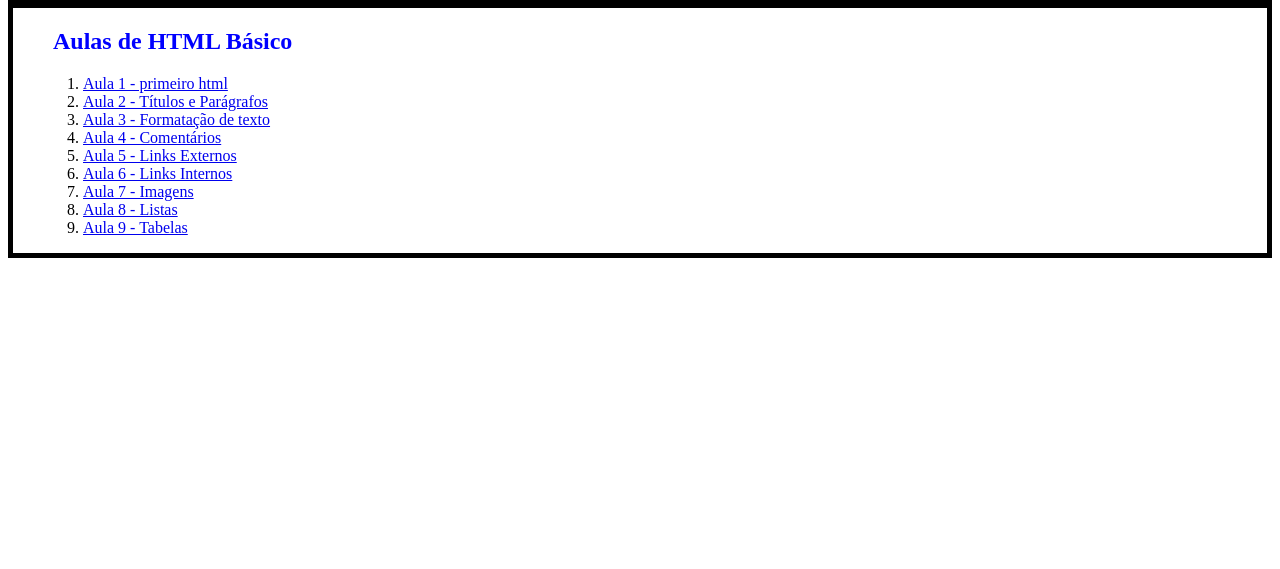
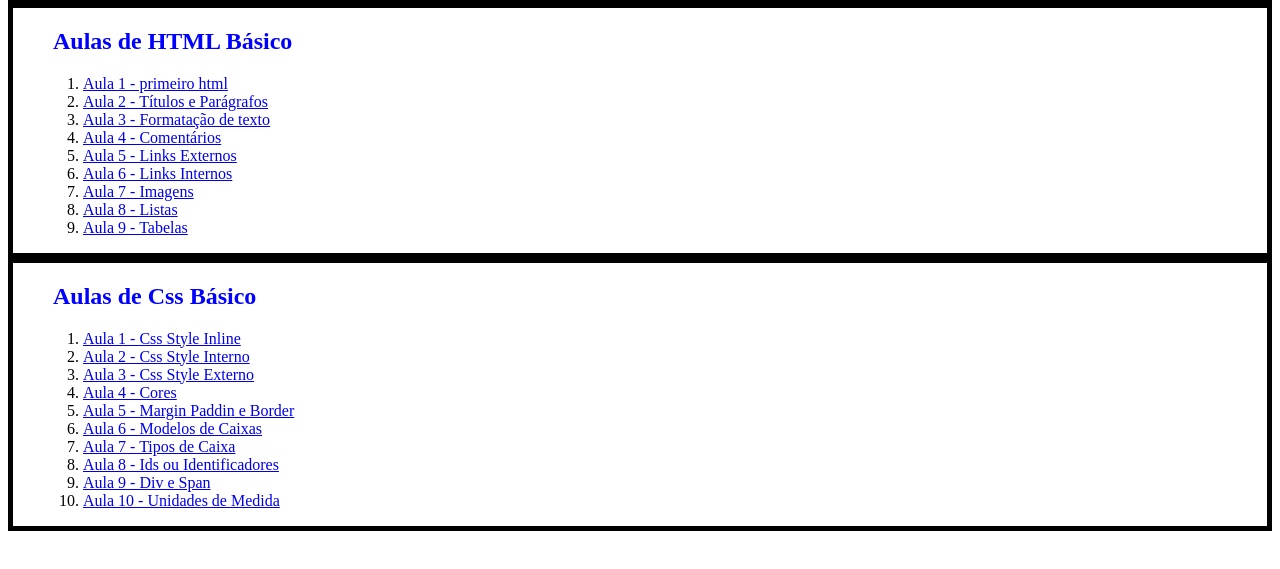
Before and after one commit to vieira1992/CursoDevemDobro, a plain HTML site: page index.html in a window 1280 px wide. Shown: the part 189-758 px from the top of the page. Drawn offline with Linux system fonts and the light colour scheme; files that its build step writes are made by us from their sources.

Commit message:
Inclusão das aulas de CSS

```diff
--- a/index.html
+++ b/index.html
@@ -27,20 +27,21 @@
     </ol>
 </div>
 
-<!-- <div>
+<div>
     <h2> Aulas de Css Básico </h2>
     <ol>
-        <li><a href="modulo-html/01-primeiro-html/index.html"> Aula 1 - primeiro html </a></li>
-        <li><a href="modulo-html/02-titulos-e-paragrafos/index.html"> Aula 2 - Títulos e Parágrafos </a></li>
-        <li><a href="modulo-html/03-formatacao-de-texto/index.html">Aula 3 - Formatação de texto</a></li>
-        <li><a href="modulo-html/04-comentarios/index.html">Aula 4 - Comentários </a></li>
-        <li><a href="modulo-html/05-links-externos/index.html">Aula 5 - Links Externos </a></li>
-        <li><a href="modulo-html/06-links-internos/contato.html">Aula 6 - Links Internos </a></li>
-        <li><a href="modulo-html/07-imagens/index.html">Aula 7 - Imagens </a></li>
-        <li><a href="modulo-html/08-listas/index.html">Aula 8 - Listas </a></li>
-        <li><a href="modulo-html/09-tabelas/index.html">Aula 9 - Tabelas </a></li>
+        <li><a href="home/modulo-css/01-css-inline/index.html"> Aula 1 - Css Style Inline </a></li>
+        <li><a href="home/modulo-css/02-css-interno/index.html"> Aula 2 - Css Style Interno </a></li>
+        <li><a href="home/modulo-css/03-css-externo/index.html">Aula 3 - Css Style Externo </a></li>
+        <li><a href="home/modulo-css/04-cores/index.html">Aula 4 - Cores </a></li>
+        <li><a href="home/modulo-css/05-margin-padding-border/index.html">Aula 5 - Margin Paddin e Border </a></li>
+        <li><a href="home/modulo-css/06-modelos-de-caixas/index.html">Aula 6 - Modelos de Caixas </a></li>
+        <li><a href="home/modulo-css/07-tipos-de-caixa/index.html">Aula 7 - Tipos de Caixa </a></li>
+        <li><a href="home/modulo-css/08-ids-ou-identificadores/index.html">Aula 8 - Ids ou Identificadores </a></li>
+        <li><a href="home/modulo-css/09-div-e-span/Index.html">Aula 9 - Div e Span </a></li>
+        <li><a href="home/modulo-css/10-unidades-de-medida/index.html">Aula 10 - Unidades de Medida </a></li>
     </ol>
-</div> -->
+</div>
 
 </body>
 </html>
```
Also changed, not shown: home/modulo-css/01-css-inline/index.html (+2 -0 lines), home/modulo-css/02-css-interno/index.html (+2 -0 lines), home/modulo-css/03-css-externo/index.html (+2 -0 lines), home/modulo-css/04-cores/index.html (+1 -1 lines), home/modulo-css/05-margin-padding-border/index.html (+2 -0 lines), home/modulo-css/06-modelos-de-caixas/index.html (+1 -0 lines), home/modulo-css/07-tipos-de-caixa/index.html (+1 -0 lines), home/modulo-css/08-ids-ou-identificadores/index.html (+2 -0 lines), home/modulo-css/09-div-e-span/Index.html (+2 -0 lines), home/modulo-css/10-unidades-de-medida/index.html (+2 -0 lines), home/modulo-css/11-unidades-de-medida-absolutas/index.html (+2 -0 lines), home/modulo-css/12-box-sizing-border-box/index.html (+2 -0 lines).
